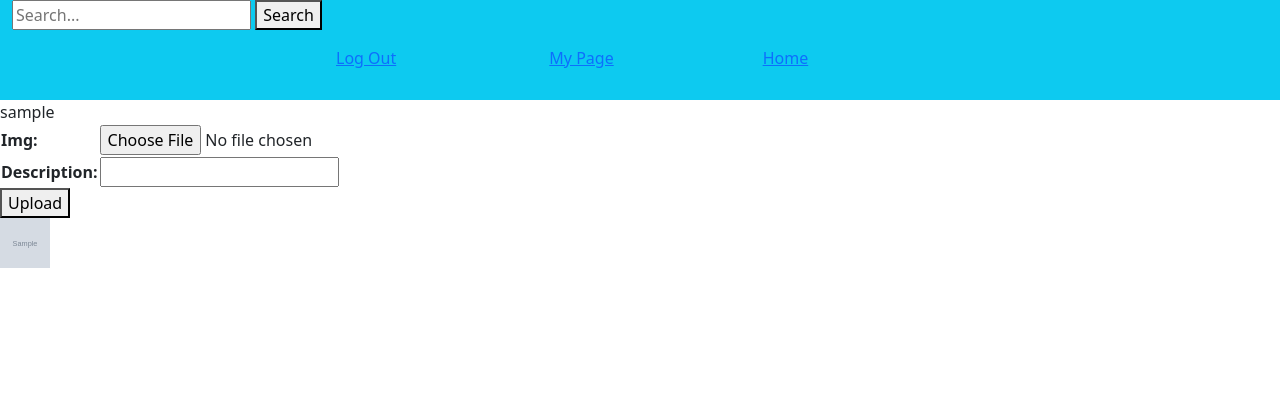
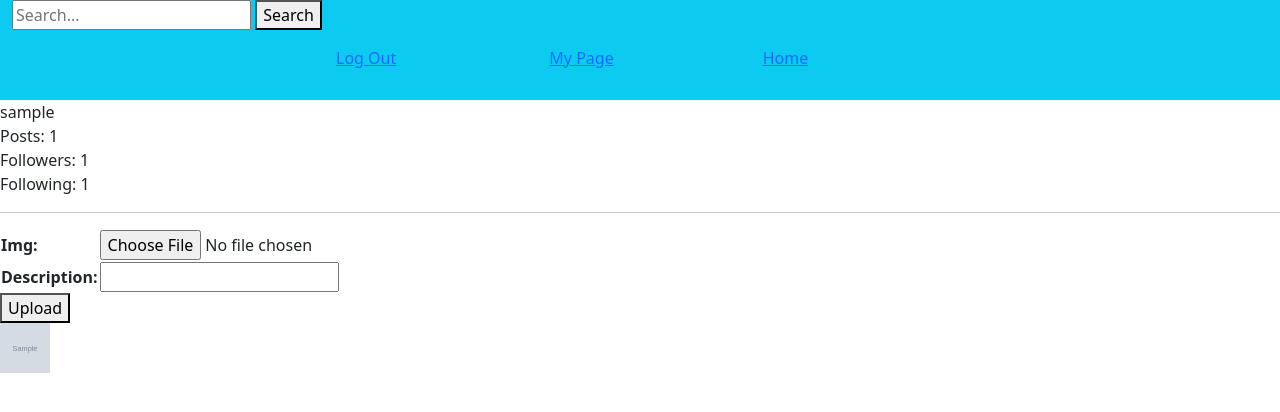
Before and after one commit to Banizama/djangoProject, a Django app: page /cur_user_page in a window 1280 px wide. Shown: the top 412 px of the page. Run offline with Django 5.2, Linux system fonts and the light colour scheme; a user stored in the database is signed in; tables that the repository leaves empty hold one stand-in row (values such as "Sample post"); grey boxes marked "Sample" are stand-in pictures.

```diff
--- a/Project/Project_app/templates/cur_user_page.html
+++ b/Project/Project_app/templates/cur_user_page.html
@@ -1,6 +1,9 @@
 {% extends 'base.html' %}
 {% block content %}
-    {{ request.user.username }}
+    {{ request.user.username }}<br>
+    Posts: {{ len_posts }}<br>
+    Followers: {{ followers }}<br>
+    Following: {{ following }}<br><hr>
     <form method="post" enctype="multipart/form-data">
         {% csrf_token %}
         <table>
```
